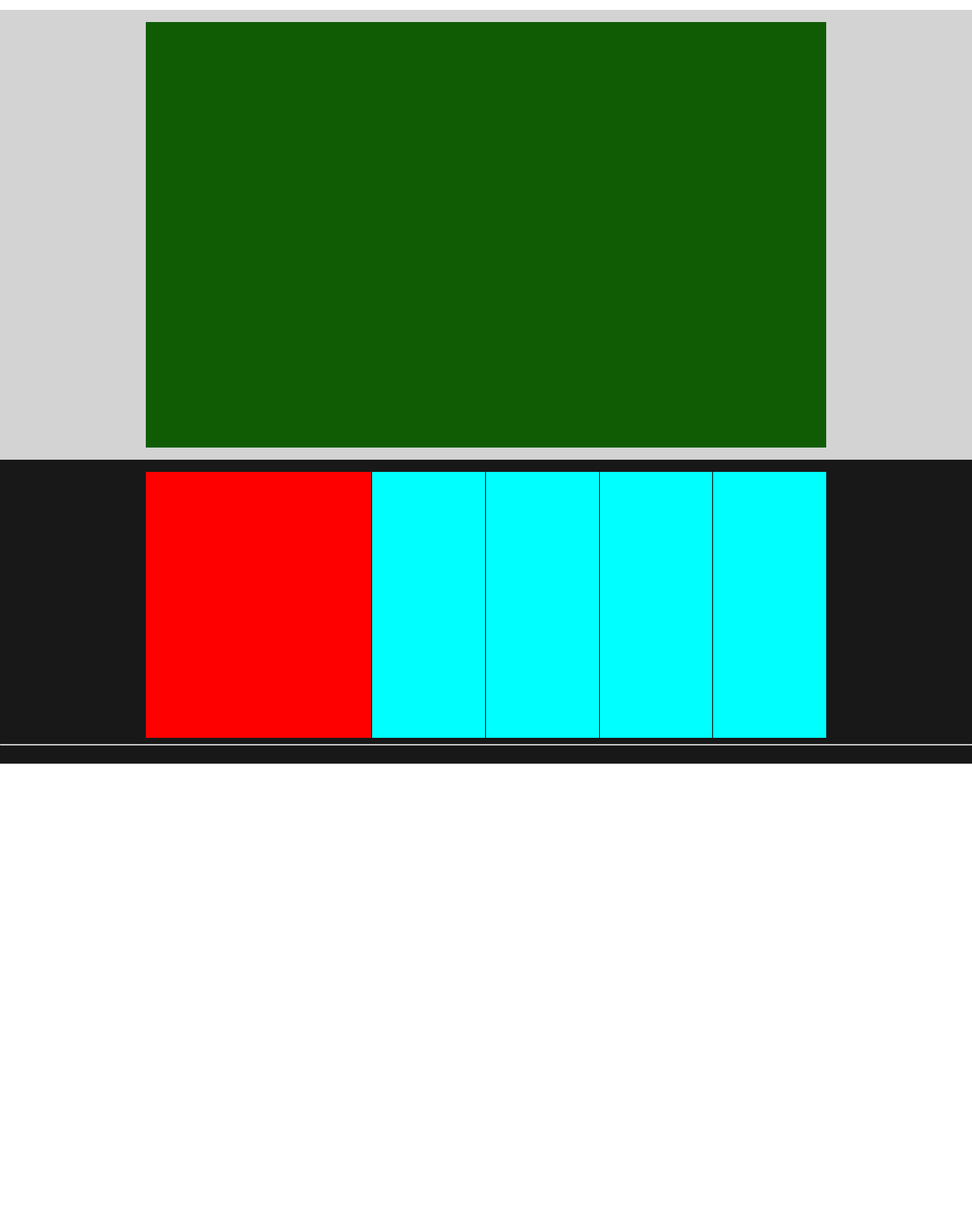
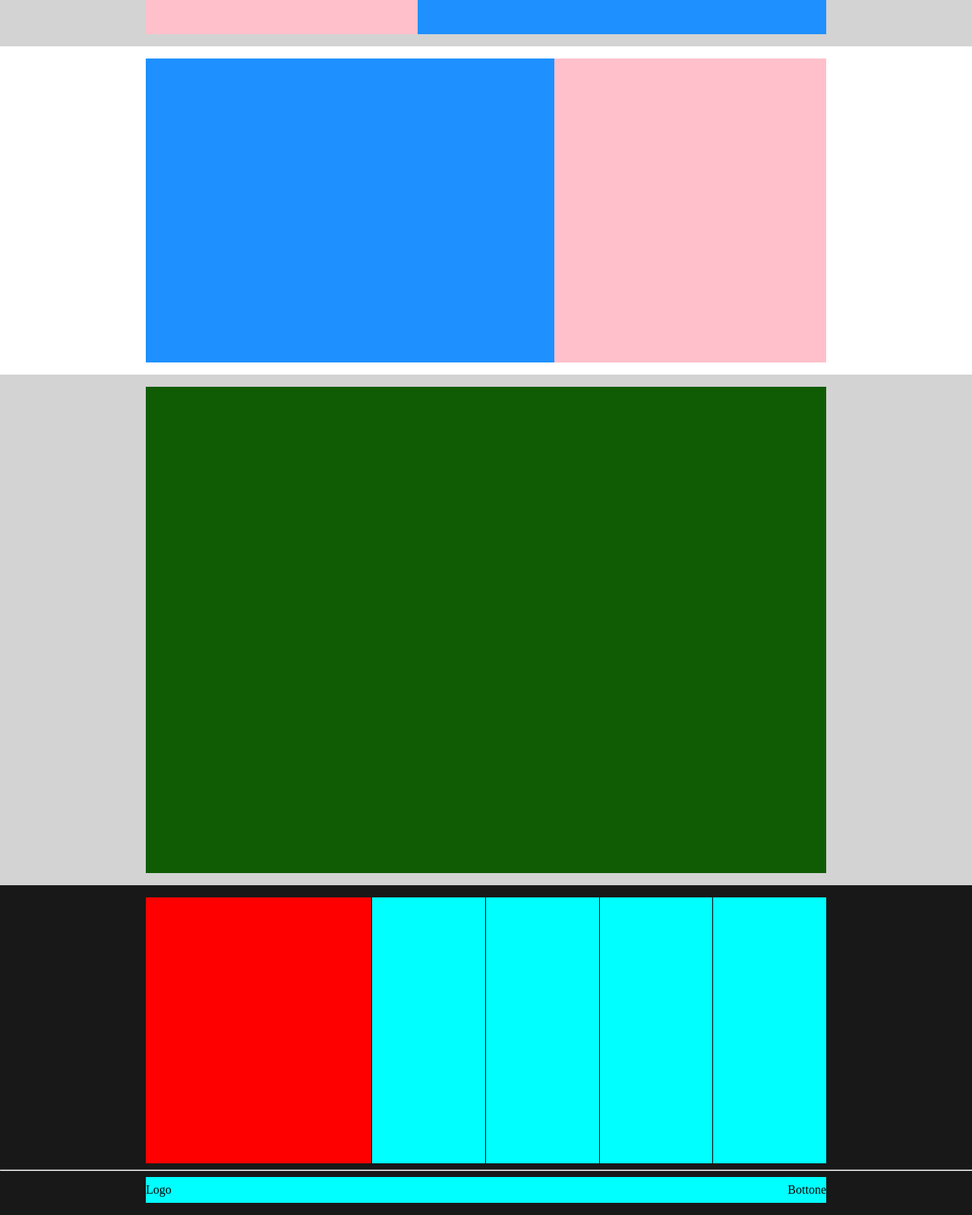
Before and after one commit to ghiottoandrea/htmlcss-struttura-discord, a plain HTML site: page index.html in a window 1280 px wide. Shown: the part 1013-2612 px from the top of the page at 76% size. Before the commit the page ends 2018 px from the top, so only its background shows below. Drawn offline with Linux system fonts and the light colour scheme.

Commit message:
Update css

```diff
--- a/assets/css/style.css
+++ b/assets/css/style.css
@@ -31,6 +31,10 @@ nav {
     padding: 0.5rem 0;
 }
 
+header {
+    padding: 1rem 4rem;
+}
+
 /* #endregion Common */
 
 /* #region Utilities */
@@ -40,11 +44,17 @@ nav {
     margin: auto;
 
 }
-.pdd-1-0{
+
+.pdd-1-0 {
     padding: 1rem 0;
 }
 
+.reverse {
+    flex-direction: row-reverse;
+}
+
 /* #endregion Utilities */
+/* #region Header */
 
 .top-navigator {
     justify-content: space-between;
@@ -58,60 +68,61 @@ nav {
     height: 9rem;
     align-items: center;
 }
+/* #endregion Header */
 
-header {
-    padding: 1rem 4rem;
+/* #region Main */
+.first-content {
+    background-color: dodgerblue;
+    height: 25rem;
+    flex-grow: 3;
+}
+
+.second-content {
+    background-color: pink;
+    flex-grow: 2;
 }
 
 .first-section {
     background-color: white;
 }
 
-.first-content {
-    background-color: dodgerblue;
-    height: 15rem;
-    width: 60%;
-}
-
-.second-content {
-    background-color: pink;
-    height: 15rem;
-    width: 40%;
-}
-
 .second-section {
     background-color: lightgrey;
 }
-.reverse{
-    flex-direction: row-reverse;
-}
+
 .third-section {
     background-color: white;
-}
-
-.primary-content {
-    background-color: green;
 }
 
 .fourth-section {
     background-color: lightgrey;
 }
 
-.primary-content{
+
+.primary-content {
     background-color: rgb(16, 92, 4);
     justify-content: center;
-    height: 35rem;
+    height: 40rem;
     align-items: center;
 }
+/* #endregion Main */
 
-.bottom-credits{
+/* #region Footer */
+.bottom-credits {
     flex-grow: 2;
     background-color: red;
     height: 350px;
 }
 
-.bottom-contacts{
+.bottom-contacts {
     flex-grow: 1;
     background-color: aqua;
     border-left: 1px solid black;
 }
+
+.bottom-banner {
+    justify-content: space-between;
+    background-color: aqua;
+    padding: 0.5rem 0;
+}
+/* #endregion Footer */
--- a/index.html
+++ b/index.html
@@ -21,7 +21,7 @@
 
     <header id="side_header">
         <div class="flex-container top-banner">
-            Header
+
         </div>
     </header>
     <!-- /#side_header -->
@@ -81,10 +81,15 @@
 
             </div>
             <hr>
-            <div class="logo"></div>
-            <div class="acces"></div>
+            <div class="flex-container bottom-banner">
+
+                <div class="logo">Logo</div>
+                <div class="acces">Bottone</div>
+
+            </div>
         </div>
     </footer>
+
     <!-- /#side_footer -->
 
 
```
